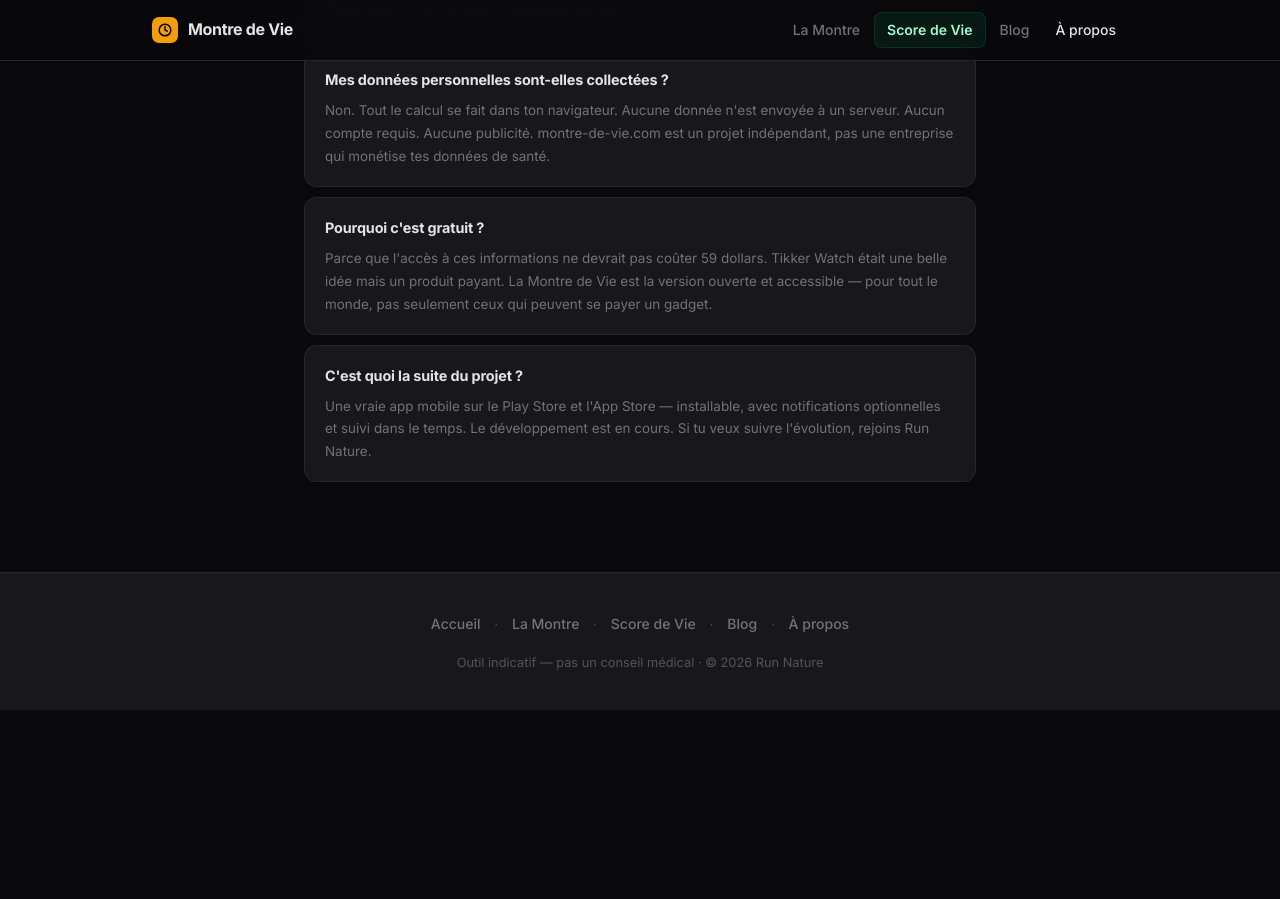
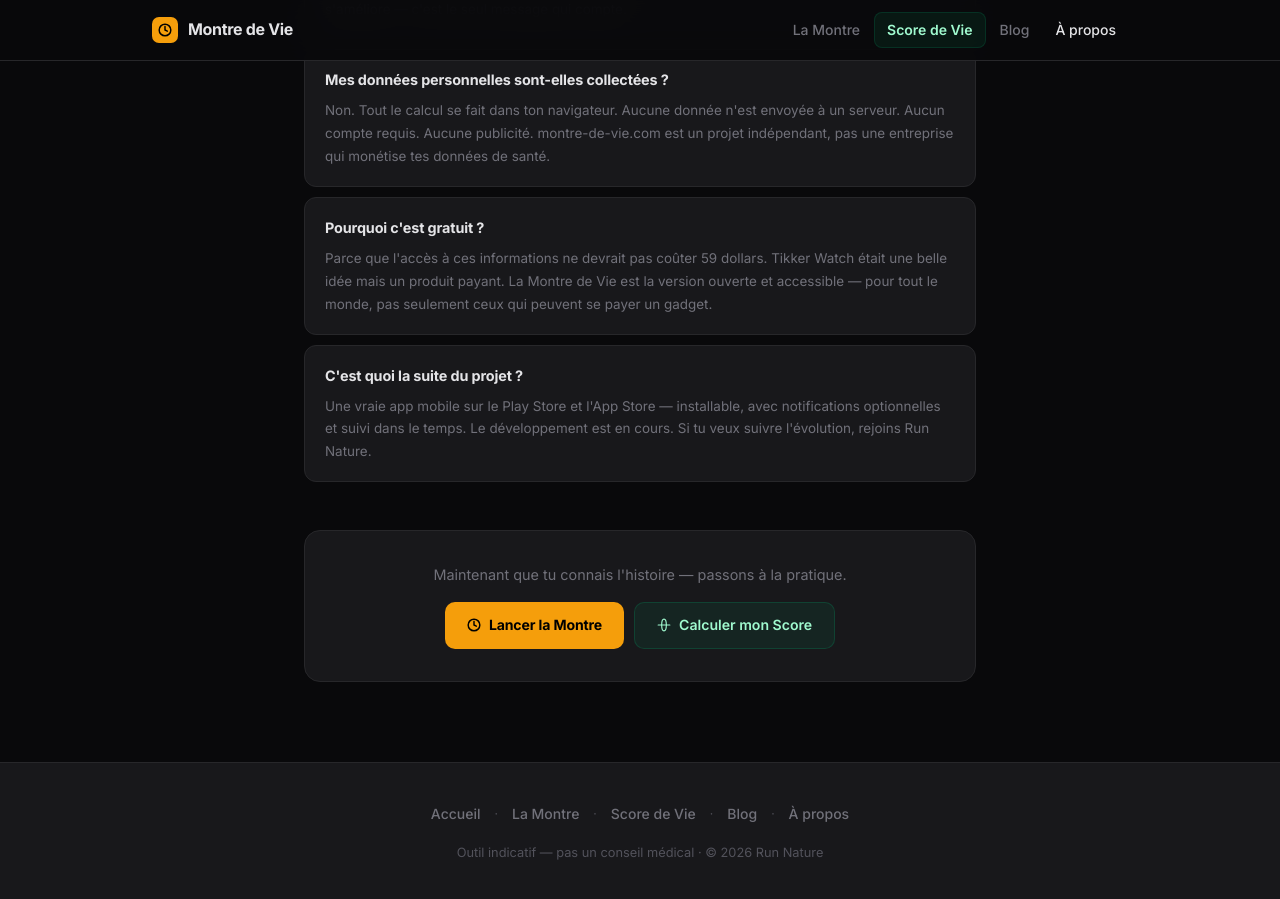
Before and after one commit to SebRunNature/memento-mori, a Jekyll site: the page built from apropos/index.html, in a window 1280 px wide and 900 px high, scrolled down 3164 px. Built offline with Jekyll 4.4.1, drawn with Linux system fonts in a browser that asks for light colours; before the commit the page ends 3874 px from its top, so only the background shows below that.

Commit message:
Update index.html

```diff
--- a/apropos/index.html
+++ b/apropos/index.html
@@ -405,3 +405,30 @@ description: "Qui est derrière la Montre de Vie ? L'histoire du Memento Mori, l
   <div class="faq-q">C'est quoi la suite du projet ?</div>
   <div class="faq-a">Une vraie app mobile sur le Play Store et l'App Store — installable, avec notifications optionnelles et suivi dans le temps. Le développement est en cours. Si tu veux suivre l'évolution, rejoins Run Nature.</div>
 </div>
+
+<!-- CTA léger en fin de page -->
+<div style="text-align:center;margin-top:48px;padding:32px 24px;background:var(--surface);border:1px solid var(--border);border-radius:16px">
+  <p style="font-size:.9rem;color:var(--muted);margin-bottom:16px;line-height:1.6">
+    Maintenant que tu connais l'histoire — passons à la pratique.
+  </p>
+  <div style="display:flex;gap:10px;justify-content:center;flex-wrap:wrap">
+    <a href="/montre/" style="display:inline-flex;align-items:center;gap:8px;
+       background:var(--amber);color:#000;text-decoration:none;
+       padding:11px 22px;border-radius:10px;font-size:.88rem;font-weight:700;
+       letter-spacing:-.01em;transition:all .2s">
+      <svg width="14" height="14" viewBox="0 0 24 24" fill="none" stroke="currentColor" stroke-width="2.5" stroke-linecap="round" stroke-linejoin="round">
+        <circle cx="12" cy="12" r="10"/><polyline points="12 6 12 12 16 14"/>
+      </svg>
+      Lancer la Montre
+    </a>
+    <a href="/score/" style="display:inline-flex;align-items:center;gap:8px;
+       background:rgba(0,152,98,.1);color:var(--green-lt);text-decoration:none;
+       padding:11px 22px;border-radius:10px;font-size:.88rem;font-weight:600;
+       border:1px solid rgba(0,152,98,.25);transition:all .2s">
+      <svg width="14" height="14" viewBox="0 0 24 24" fill="none" stroke="currentColor" stroke-width="2" stroke-linecap="round" stroke-linejoin="round">
+        <ellipse cx="12" cy="12" rx="4" ry="10"/><path d="M2 12h20"/>
+      </svg>
+      Calculer mon Score
+    </a>
+  </div>
+</div>
```
